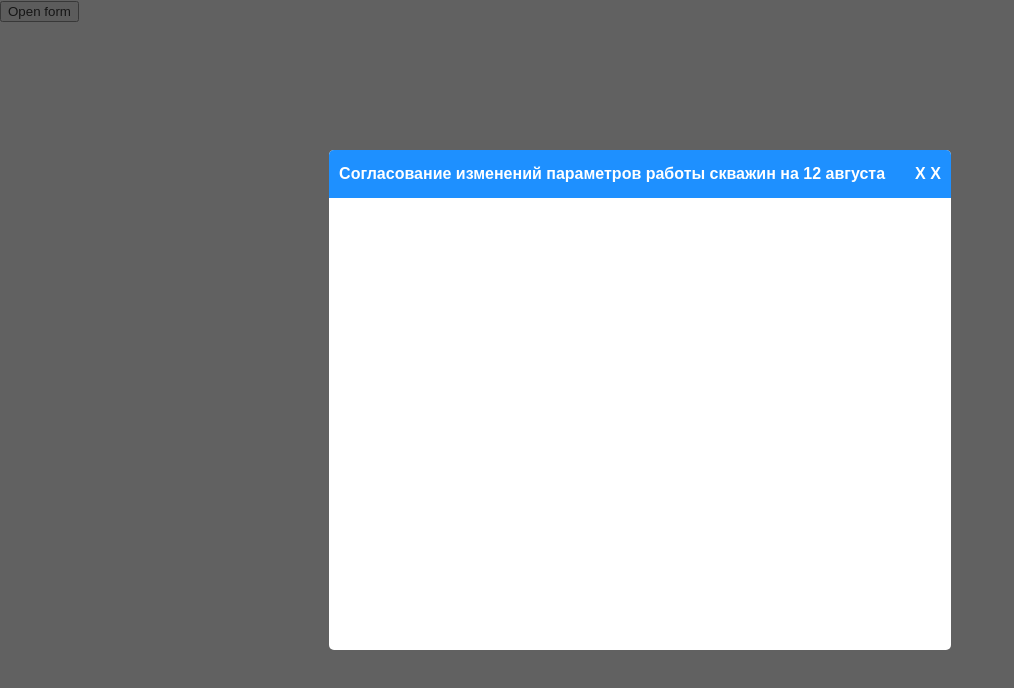
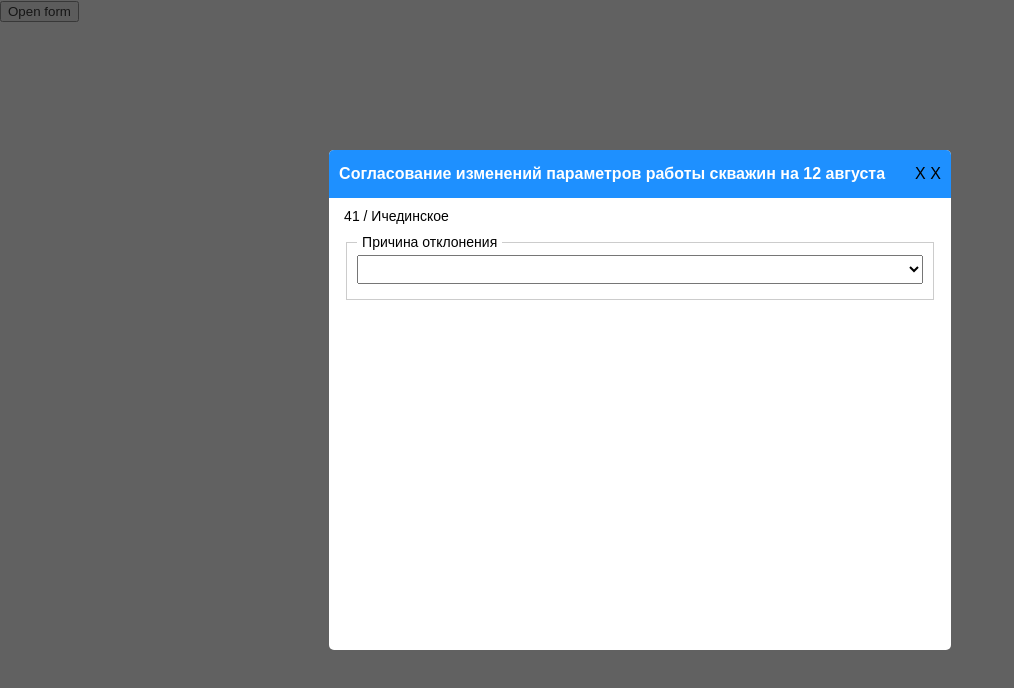
Before and after one commit to Pinkdesu/oissolutions-task, a React (Create React App) app: page / in a window 1280 px wide. Shown: the top 688 px of the page, without its empty margins (0-1014 px from the left). Built offline with nearby package versions, Linux system fonts and the light colour scheme.

Commit message:
add select markup

```diff
--- a/src/_module.scss
+++ b/src/_module.scss
@@ -18,9 +18,22 @@
     }
 }
 
-@mixin dodger-blue($fontSize: 12px, $fontWeight: 400) {
-    background-color: #1E90FF;
-    color: #fff;
+@mixin text-style($fontSize: 14px, $fontWeight: 400, $color: #000) {
+    color: $color;
     font-size: $fontSize;
     font-weight: $fontWeight;
 }
+
+.dodger-blue {
+    background-color: #1E90FF;
+}
+
+
+.unselectable {
+    -webkit-touch-callout: none;
+    -webkit-user-select: none;
+    -khtml-user-select: none;
+    -moz-user-select: none;
+    -ms-user-select: none;
+    user-select: none;
+}
--- a/src/components/madal-form-header/modal-form-header.scss
+++ b/src/components/madal-form-header/modal-form-header.scss
@@ -2,7 +2,8 @@
 
   .modal-form__header {
       @include flex-constructor(row nowrap, space-between, center);
-      @include dodger-blue(16px, 600);
+      @extend .dodger-blue,
+      .unselectable;
       border-radius: 5px 5px 0 0;
       padding: 15px 10px;
 
@@ -11,8 +12,7 @@
       }
 
       .modal-form__header__text {
-          font-size: inherit;
-          font-weight: inherit;
+          @include text-style(16px, 700, #fff);
           margin: 0;
           padding: 0;
       }
--- a/src/components/modal-form/modal-form.jsx
+++ b/src/components/modal-form/modal-form.jsx
@@ -1,12 +1,17 @@
 import React from "react";
 import PropTypes from "prop-types";
 import ModalFormHeader from "../madal-form-header/modal-form-header";
+import SelectContainer from "../select-container/selector-container";
 import "./modal-form.scss";
 
 const ModalForm = ({ handleModalClose }) => {
   return (
     <dialog className="modal-form">
       <ModalFormHeader handleModalClose={handleModalClose} />
+      <div className="modal-form__content">
+        <h2 className="modal-form__content__well-text">41 / Ичединское</h2>
+        <SelectContainer />
+      </div>
     </dialog>
   );
 };
--- a/src/components/modal-form/modal-form.scss
+++ b/src/components/modal-form/modal-form.scss
@@ -1,7 +1,7 @@
 @import '../../module';
 
 .modal-form {
-    @include flex-constructor(column nowrap, flex-start, center);
+    @include flex-constructor(column nowrap, flex-start);
     font-family: Arial,
         Helvetica,
         sans-serif;
@@ -10,4 +10,22 @@
     padding: 0;
     border: none;
     border-radius: 5px;
+
+    .modal-form__content {
+        @include flex-constructor(column nowrap, flex-start);
+        padding: 10px 15px;
+
+        &>* {
+            margin-bottom: 10px;
+        }
+
+        &:last-child {
+            margin-bottom: 0;
+        }
+
+        .modal-form__content__well-text {
+            @include text-style();
+            margin-top: 0;
+        }
+    }
 }
--- /dev/null
+++ b/src/components/select-container/selector-container.jsx
@@ -0,0 +1,22 @@
+import React from "react";
+import PropTypes from "prop-types";
+import "./selector-container.scss";
+
+const SelectorContainer = () => {
+  return (
+    <fieldset className="modal-form__content__selector-container">
+      <legend>Причина отклонения</legend>
+      <select className="modal-form__content__selector-container__selector">
+        <option></option>
+        <option>2</option>
+        <option>3</option>
+      </select>
+    </fieldset>
+  );
+};
+
+SelectorContainer.propTypes = {};
+
+SelectorContainer.defaultProps = {};
+
+export default SelectorContainer;
--- /dev/null
+++ b/src/components/select-container/selector-container.scss
@@ -0,0 +1,16 @@
+  @import '../../module';
+
+  .modal-form__content__selector-container {
+      padding: 5px 10px 15px 10px;
+      border: 1px solid rgba($color: #000000, $alpha: 0.2);
+
+      & legend {
+          @include text-style();
+          padding: 0 5px;
+      }
+
+      .modal-form__content__selector-container__selector {
+          width: 100%;
+          padding: 5px;
+      }
+  }
```
